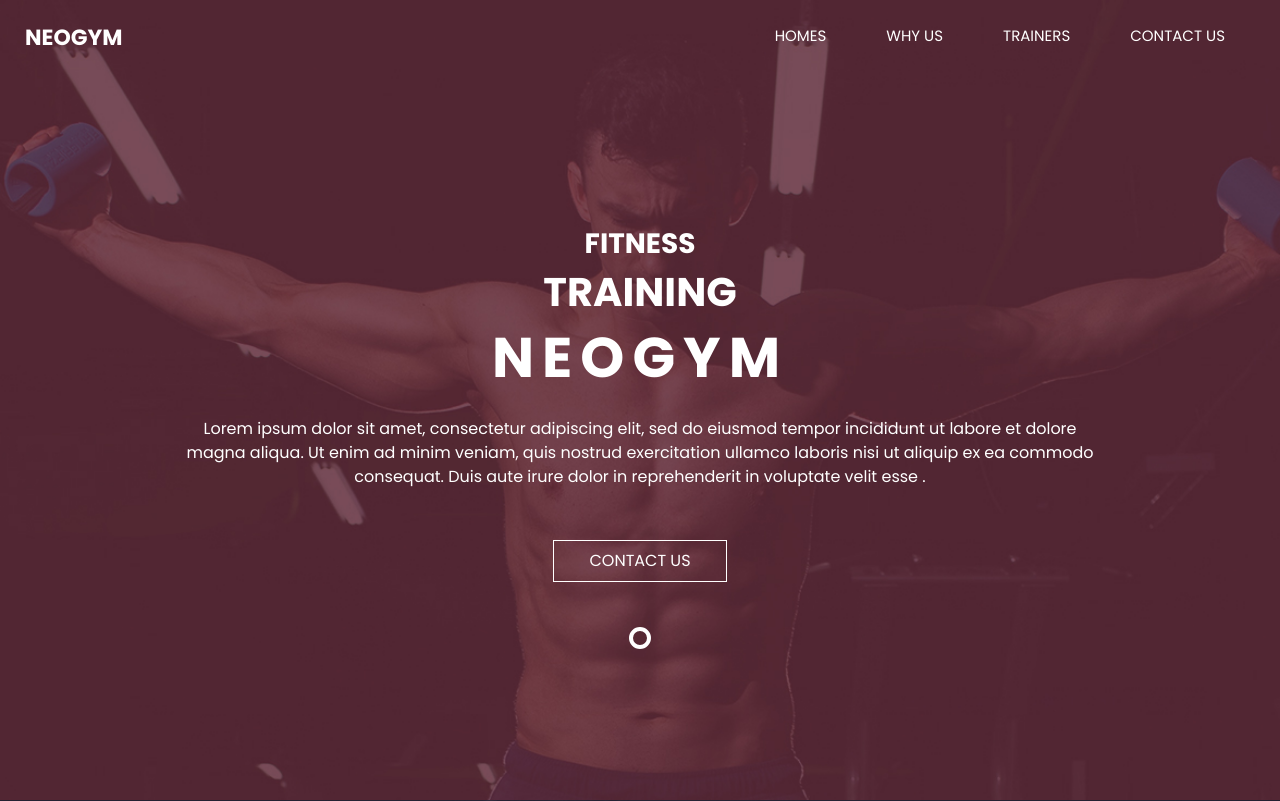
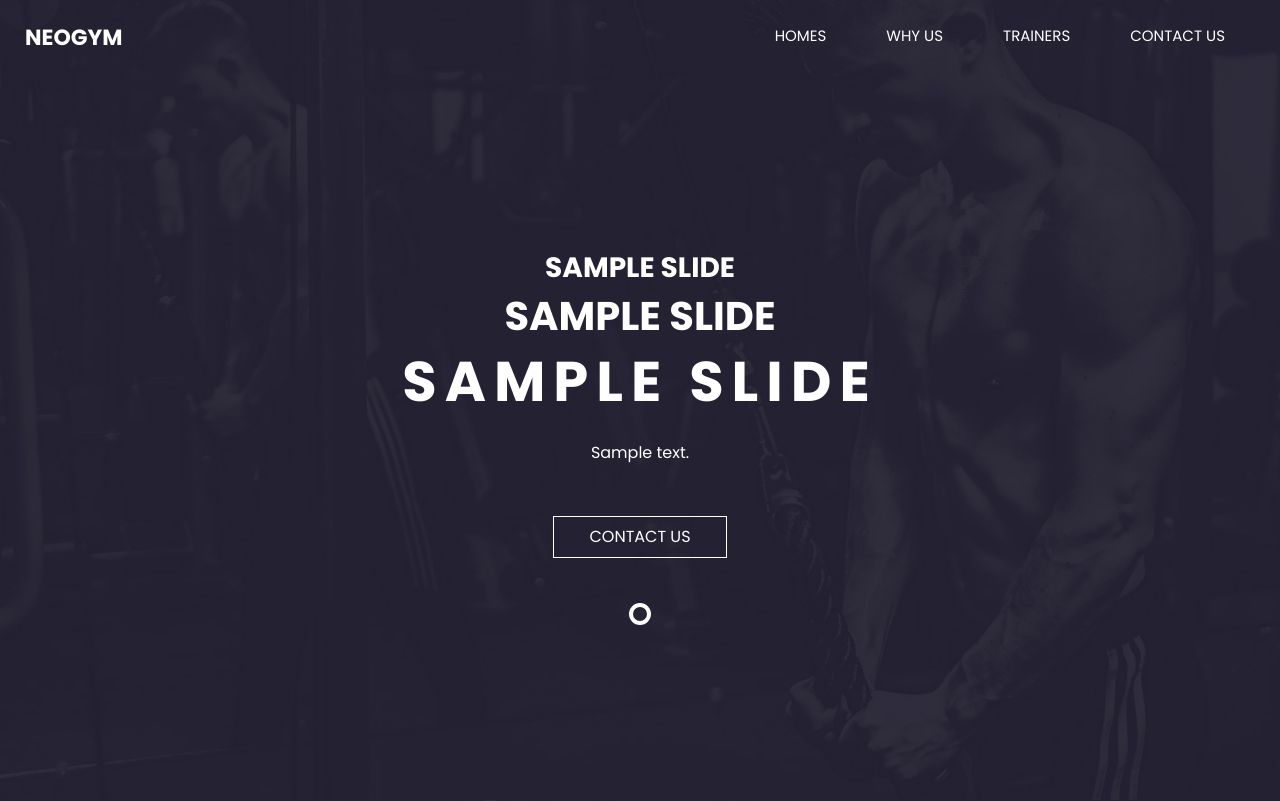
Before and after one commit to mammadov115/Neogym, a Django app: template templates/index.html in a window 1280 px wide. Shown: the top 801 px of the page. Run offline with Django 5.2, Linux system fonts and the light colour scheme; the template is opened without the code that fills it: most values are stand-ins (such as "Sample title", 1, 10 or a date in 2020); some libraries are stand-ins or nearby versions.

Commit message:
some adds

```diff
--- a/manage.py
+++ b/manage.py
@@ -4,9 +4,10 @@ import os
 import sys
 
 
+
 def main():
     """Run administrative tasks."""
-    os.environ.setdefault('DJANGO_SETTINGS_MODULE', 'core.settings')
+    os.environ.setdefault('DJANGO_SETTINGS_MODULE', 'core.settings.local')
     try:
         from django.core.management import execute_from_command_line
     except ImportError as exc:
--- a/templates/base.html
+++ b/templates/base.html
@@ -31,7 +31,7 @@
  {% comment %} if not home page you must add this : {% block sub_page %}class="sub_page"{% endblock %} {%endcomment %}
   <body {% block sub_page %}{% endblock %}>
 
-    <div class="hero_area">
+    <div class="hero_area" style="background-image: url('../static/images/trainer-bg.jpg')">
       {% include "partials/navbar.html" %}
       {% block slider %}{% endblock %}
     </div>
--- a/templates/partials/slider.html
+++ b/templates/partials/slider.html
@@ -8,19 +8,19 @@
               <div class="detail-box">
                 <div>
                   <h3>
-                    Fitness
+                    {{ slide.first_title }}
                   </h3>
                   <h2>
-                    Training
+                    {{ slide.second_title }}
                   </h2>
                   <h1>
-                    Neogym
+                    {{ slide.third_title }}
                   </h1>
                   <p>
-                    Lorem ipsum dolor sit amet, consectetur adipiscing elit, sed do eiusmod tempor incididunt ut labore et dolore magna aliqua. Ut enim ad minim veniam, quis nostrud exercitation ullamco laboris nisi ut aliquip ex ea commodo consequat. Duis aute irure dolor in reprehenderit in voluptate velit esse .
+                    {{ slide.text }}
                   </p>
                   <div class="">
-                    <a href="">
+                    <a href="{% url "contact-us" %}">
                       Contact Us
                     </a>
                   </div>
```
Also changed, not shown: app/admin.py (+7 -1 lines), app/models.py (+13 -3 lines), app/views.py (+0 -10 lines), app/migrations/0004_rename_title_slider_first_title_slider_second_title_and_more.py (added), app/migrations/0005_slider_bg_image.py (added), app/migrations/0006_sectionimages.py (added), app/migrations/0007_auto_20240227_1834.py (added).
